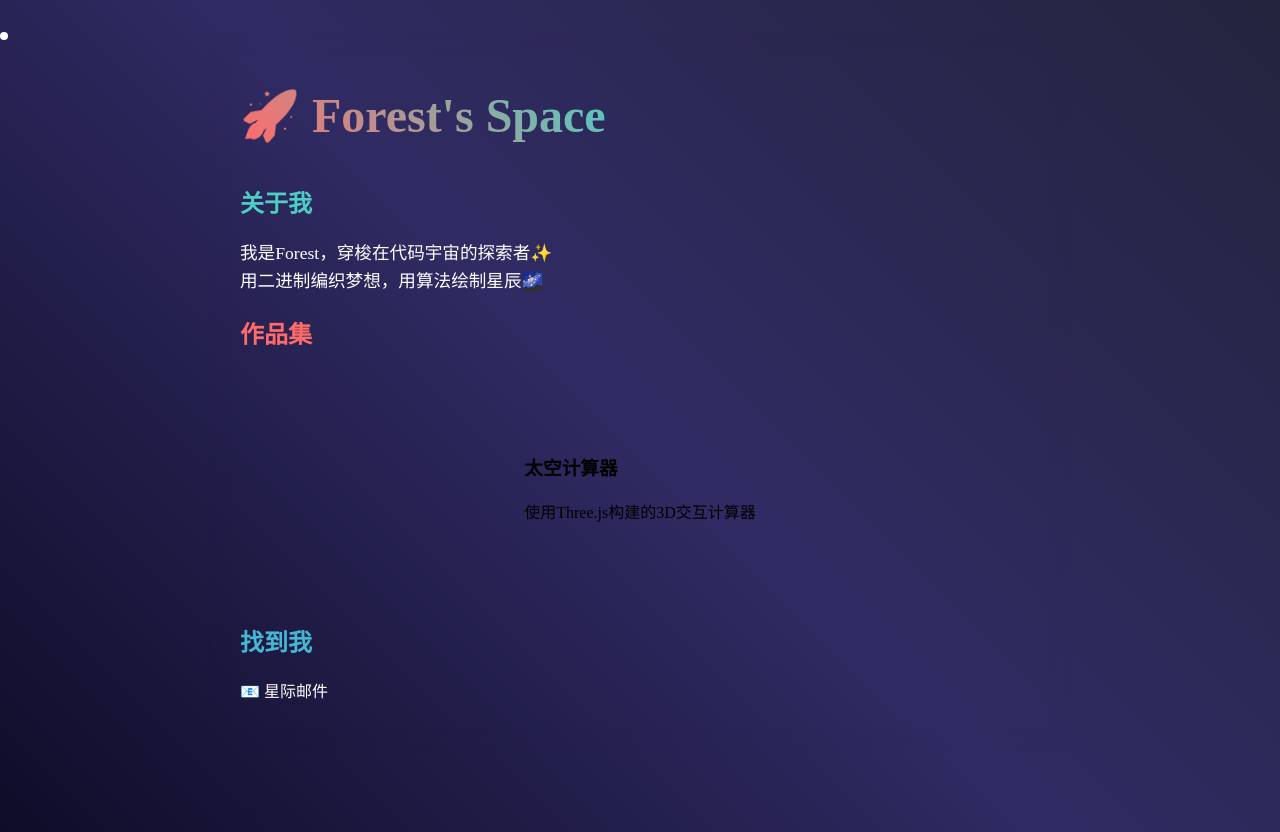
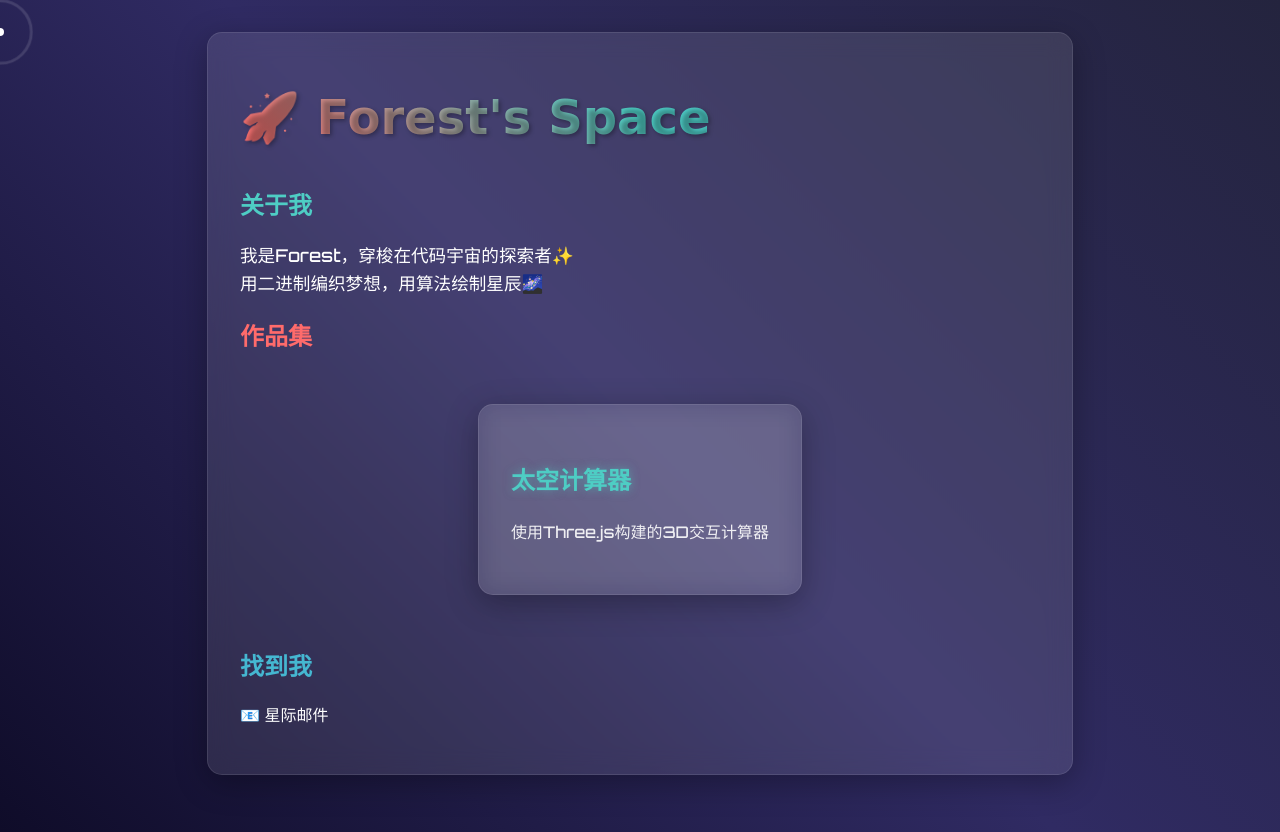
Before and after one commit to ForestSR/forestsr.github.io, a plain HTML site: page index.html in a window 1280 px wide. Drawn offline with nearby package versions, Linux system fonts and the light colour scheme; a web font is replaced by a local one.

Commit message:
Update styles.css

```diff
--- a/styles.css
+++ b/styles.css
@@ -4,8 +4,7 @@ body {
     height: 100vh;
     overflow: hidden;
     background: linear-gradient(45deg, #0f0c29, #302b63, #24243e);
-    font-family: 'Orbitron'， sans-serif;
-    /* 移除 cursor: none */
+    font-family: 'Orbitron', sans-serif;
 }
 
 /* 三维粒子画布 */
@@ -32,74 +31,72 @@ body {
     background: #fff;
     border-radius: 50%;
     position: absolute;
-    transform: translate(-50%， -50%);
+    transform: translate(-50%, -50%);
     mix-blend-mode: difference;
 }
 
 .cursor-trail {
     width: 40px;
     height: 40px;
-    border: 2px solid rgba(255，255，255，0.3);
+    border: 2px solid rgba(255, 255, 255, 0.3);
     border-radius: 50%;
     position: absolute;
-    transform: translate(-50%， -50%) scale(0.8);
+    transform: translate(-50%, -50%) scale(0.8);
     animation: pulse 1.5s infinite;
 }
 
 @keyframes pulse {
-    0% { transform: translate(-50%， -50%) scale(0.8); opacity: 1; }
-    100% { transform: translate(-50%， -50%) scale(2); opacity: 0; }
+    0% { transform: translate(-50%, -50%) scale(0.8); opacity: 1; }
+    100% { transform: translate(-50%, -50%) scale(2); opacity: 0; }
 }
 
 /* 文字动态效果 */
 .glitch-text {
-    font-family: 'Sixtyfour'， cursive;
+    font-family: 'Sixtyfour', cursive;
     font-size: 3em;
     background: linear-gradient(45deg, #ff6b6b, #4ecdc4, #45b7d1);
     -webkit-background-clip: text;
     -webkit-text-fill-color: transparent;
-    text-shadow: 2px 2px 4px rgba(0，0，0，0.3);
+    text-shadow: 2px 2px 4px rgba(0, 0, 0, 0.3);
     animation: float 3s ease-in-out infinite;
 }
 
 @keyframes float {
-    0%， 100% { transform: translateY(0); }
+    0%, 100% { transform: translateY(0); }
     50% { transform: translateY(-10px); }
 }
 
 /* 卡片式内容区块 */
 .content-card {
-    background: rgba(255，255，255，0.1);
-    backdrop-filter: blur(10px);
+    background: rgba(255, 255, 255, 0.1);
+    backdrop-filter: blur(12px);
     border-radius: 15px;
     padding: 2rem;
     margin: 2rem auto;
     max-width: 800px;
-    box-shadow: 0 8px 32px rgba(0，0，0，0.3);
-    border: 1px solid rgba(255，255，255，0.1);
+    box-shadow: 0 8px 32px rgba(0, 0, 0, 0.3);
+    border: 1px solid rgba(255, 255, 255, 0.1);
     position: relative;
     overflow: hidden;
+    color: #fff;
+    transition: all 0.3s;
 }
 
-.content-card::before {
-    content: '';
-    position: absolute;
-    top: -50%;
-    left: -50%;
-    width: 200%;
-    height: 200%;
-    background: linear-gradient(45deg，
-        transparent 45%，
-        rgba(0，255，255，0.1) 50%，
-        transparent 55%
-    );
-    animation: scan 4s linear infinite;
-    pointer-events: none;
+.content-card:hover {
+    transform: translateY(-5px);
+    box-shadow: 0 12px 24px rgba(0, 0, 0, 0.4);
 }
 
-@keyframes scan {
-    0% { transform: translateY(-100%) rotate(45deg); }
-    100% { transform: translateY(100%) rotate(45deg); }
+.content-card h3 {
+    font-family: 'Orbitron', sans-serif;
+    color: #4ecdc4;
+    font-size: 1.5em;
+    text-shadow: 0 0 10px rgba(78, 205, 196, 0.5);
+}
+
+.content-card p {
+    color: rgba(255, 255, 255, 0.9);
+    line-height: 1.6;
 }
 
 /* 动态链接效果 */
@@ -129,3 +126,55 @@ body {
 .magic-link:hover::after {
     width: 100%;
 }
+
+/* 鼠标拖尾粒子 */
+.trail-particle {
+    width: 6px;
+    height: 6px;
+    background: #00ffff;
+    position: fixed;
+    border-radius: 50%;
+    pointer-events: none;
+    animation: trail 0.5s linear forwards;
+}
+
+@keyframes trail {
+    0% { transform: scale(1); opacity: 0.8; }
+    100% { transform: scale(2); opacity: 0; }
+}
+
+/* 点击波纹特效 */
+.click-ripple {
+    width: 40px;
+    height: 40px;
+    border: 2px solid #ff6b6b;
+    position: fixed;
+    border-radius: 50%;
+    animation: ripple 0.8s ease-out;
+    transform: translate(-50%， -50%);
+}
+
+@keyframes ripple {
+    0% { transform: translate(-50%， -50%) scale(0); opacity: 1; }
+    100% { transform: translate(-50%， -50%) scale(3); opacity: 0; }
+}
+
+/* 动态星空背景增强 */
+#particle-canvas::after {
+    content: '';
+    position: fixed;
+    top: 0;
+    left: 0;
+    width: 100%;
+    height: 100%;
+    background: radial-gradient(circle，
+        rgba(255， 255， 255， 0.05) 10%，
+        transparent 20%
+    );
+    animation: stars 20s linear infinite;
+}
+
+@keyframes stars {
+    from { transform: translateY(0); }
+    到 { transform: translateY(-100%); }
+}
```
